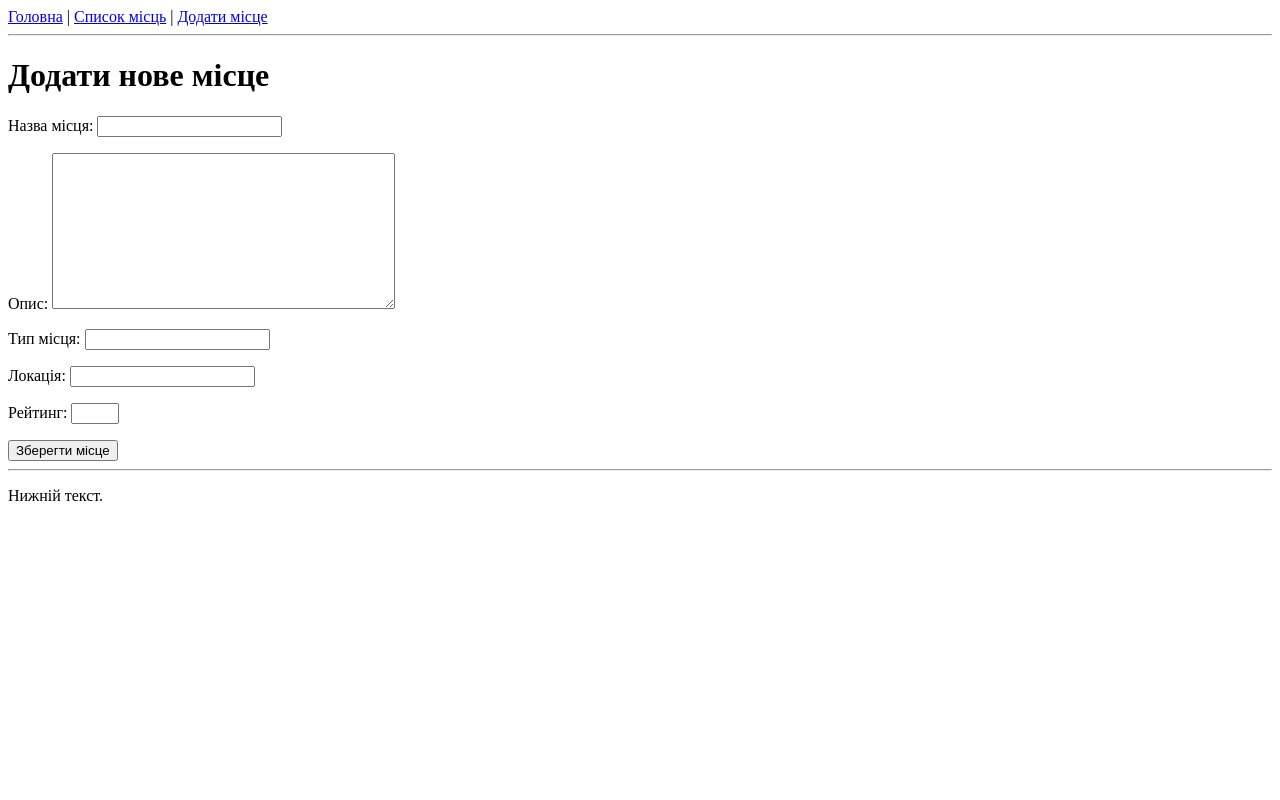
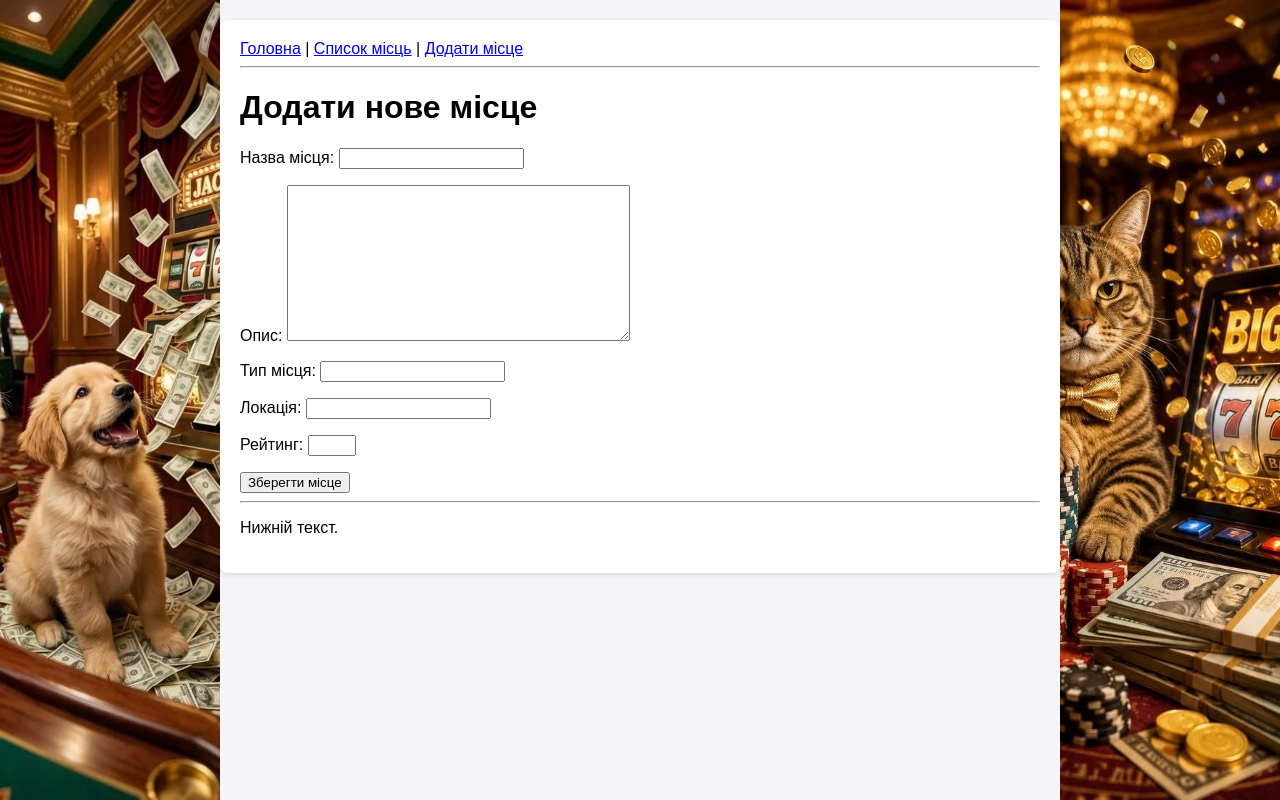
Before and after one commit to kttrryn/Where-to-go, a Django app: page /add/ in a window 1280 px wide. Run offline with Django 5.2, Linux system fonts and the light colour scheme.

Commit message:
Visuals added

```diff
--- /dev/null
+++ b/places/static/places/style.css
@@ -0,0 +1,72 @@
+.description-text {
+    overflow-wrap: break-word;
+    word-break: break-all;
+}
+
+.place-card {
+    border: 1px solid #ccc;
+    border-radius: 8px;
+    padding: 15px;
+    margin-bottom: 15px;
+    background-color: #f9f9f9;
+}
+
+body {
+    background-color: #f4f4f9;
+    font-family: Arial, sans-serif;
+    margin: 0 !important;
+    padding: 0 !important;
+    display: flex;
+    justify-content: space-between;
+    align-items: flex-start;
+    min-height: 100vh;
+}
+
+.container {
+    width: 100%;
+    max-width: 800px;
+    margin: 20px auto;
+    background-color: white;
+    padding: 20px;
+    border-radius: 8px;
+    box-shadow: 0 2px 5px rgba(0,0,0,0.1);
+}
+
+.ad-banner {
+    display: none;
+    width: 250px;
+    height: 100vh !important;
+    position: sticky;
+    top: 0;
+    margin: 0 !important;
+    padding: 0 !important;
+}
+
+.ad-banner img {
+    width: 100% !important;
+    height: 100vh !important;
+    object-fit: cover !important;
+    border-radius: 0 !important;
+    display: block !important;
+    margin: 0 !important;
+    padding: 0 !important;
+}
+
+@media (min-width: 1280px) {
+    .ad-banner {
+        display: block;
+    }
+}
+
+.button {
+    background-color: #007bff;
+    color: white;
+    padding: 10px 20px;
+    border: none;
+    border-radius: 4px;
+    cursor: pointer;
+}
+
+.button:hover {
+    background-color: #0056b3;
+}
--- a/places/templates/places/base.html
+++ b/places/templates/places/base.html
@@ -3,9 +3,16 @@
 <head>
     <meta charset="UTF-8">
     <title>Куди піти?</title>
+    {% load static %}
+    <link rel="stylesheet" href="{% static 'places/style.css' %}">
 </head>
 <body>
-    <!-- header -->
+    <!-- Ліва реклама -->
+    <aside class="ad-banner left-ad">
+        <img src="{% static 'places/ad_left.png' %}" alt="Ліва реклама">
+    </aside>
+
+    <div class="container">
         <header>
             <a href="{% url 'places:main' %}">Головна</a> |
             <a href="{% url 'places:places_list' %}">Список місць</a> |
@@ -25,5 +32,12 @@
         <footer>
             <p>Нижній текст.</p>
         </footer>
+
+    </div>
+
+    <!-- Права реклама -->
+    <aside class="ad-banner right-ad">
+        <img src="{% static 'places/ad_right.png' %}" alt="Права реклама">
+    </aside>
 </body>
 </html>
--- a/places/templates/places/detail.html
+++ b/places/templates/places/detail.html
@@ -3,8 +3,8 @@
 
 {% block content %}
     <h1>{{ place.name }}</h1>
-    <img src="{% static 'places/img.jpg' %}" alt="Фото місця" style="max-width: 400px;">
-    <p><strong>Повний опис:</strong> {{ place.description }}</p>
+    <img src="{% static 'places/img.png' %}" alt="Фото місця" style="max-width: 400px;">
+    <p class="description-text"><strong>Повний опис:</strong> {{ place.description }}</p>
     <p><strong>Тип:</strong> {{ place.place_type }}</p>
 
     <p><strong>Локація:</strong>
--- a/places/templates/places/main.html
+++ b/places/templates/places/main.html
@@ -2,10 +2,9 @@
 
 {% block content %}
     <h1>Куди піти сьогодні?</h1>
-
+    <p>Не знаєш, куди сьогодні сходити? Ми зробимо цей вибір за тебе!</p>
     {% if random_place %}
         <h2>Система пропонує:</h2>
-        <!-- Вставляємо те саме прев'ю, але тепер передаємо у нього випадкове місце -->
         {% include 'places/_place_preview.html' with place=random_place place_id=place_id %}
     {% else %}
         <p>Додай хоча б одне місце, щоб система могла щось порадити!</p>
```
Also changed, not shown: places/templates/places/_place_preview.html (+5 -3 lines), places/static/places/ad_left.png (added), places/static/places/ad_right.png (added). Lines whose indentation alone changed are shown as unchanged.
